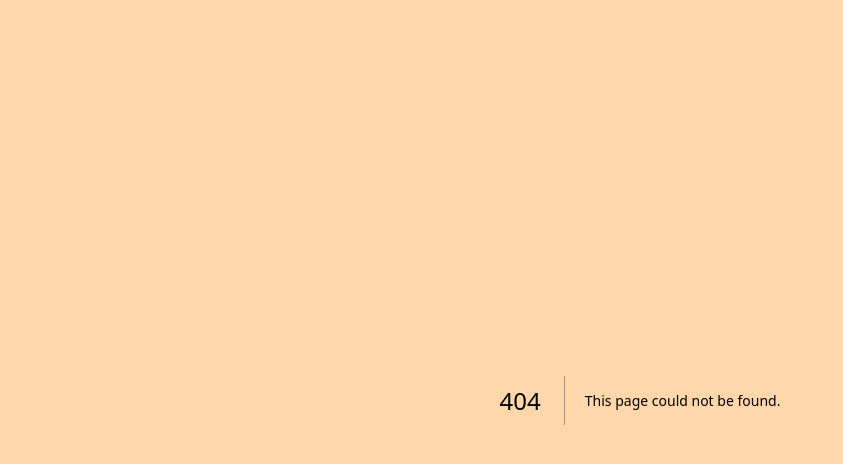
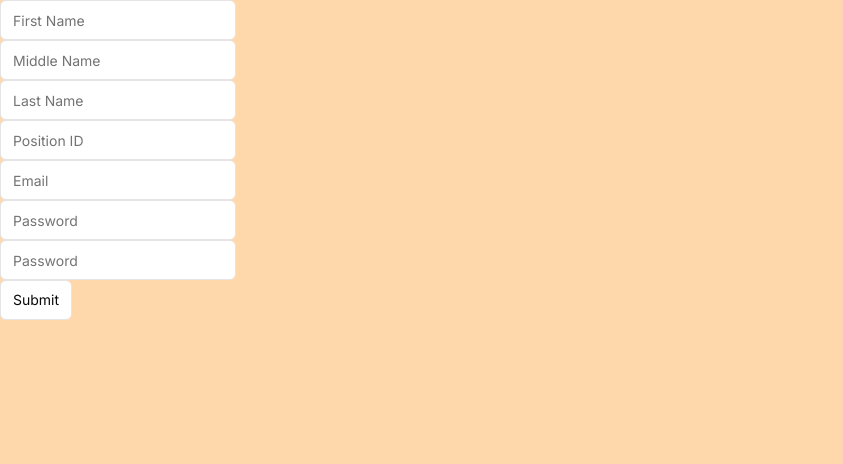
Before and after one commit to biencarlo/bims-frontend, a Next.js app: page /register in a window 1280 px wide. Before the commit this address had no page. Shown: the top 464 px of the page, without its empty margins (0-843 px from the left). Built offline with nearby package versions, Linux system fonts and the light colour scheme; no server answers.

Commit message:
added simple register page

```diff
--- /dev/null
+++ b/app/register/page.tsx
@@ -0,0 +1,58 @@
+'use client';
+
+import { Input } from "@/components/ui/input";
+import { useState, useEffect } from "react";
+
+import axios from 'axios';
+export default function Register(){
+    useEffect(()=>{
+            axios.get('http://127.0.0.1:8000/token').then((res)=>{
+            setToken(res.data);
+        });
+    }, []);
+    const [token, setToken] = useState<string>();
+    console.log('first load', token);
+    const handleSubmit = (e : React.SyntheticEvent)=>{
+        e.preventDefault();
+
+        const target = e.target as typeof e.target & {
+          first_name: { value: string };
+          middle_name: { value: string };
+          last_name: { value: string };
+          position_id: { value: number };
+          email: { value: string };
+          password: { value: string };
+          password_confirmation: { value: string };
+        };
+
+
+        console.log('token >>', token);
+        axios.post('http://127.0.0.1:8000/register', {
+                first_name: target.first_name.value,
+                middle_name: target.middle_name.value,
+                last_name: target.last_name.value,
+                position_id: target.position_id.value,
+                email: target.email.value,
+                password: target.password.value,
+                password_confirmation: target.password_confirmation.value,
+            }, {
+                headers: {
+                    'X-CSRF-TOKEN': token
+                }
+            });
+    }
+    return (
+        <>
+            <form onSubmit={handleSubmit}>
+                    <Input type="text" className="w-42" placeholder="First Name" name="first_name"/>
+                    <Input type="text" className="w-42"  placeholder="Middle Name" name="middle_name"/>
+                    <Input type="text" className="w-42"  placeholder="Last Name" name="last_name"/>
+                    <Input type="number"  className="w-42" placeholder="Position ID" name="position_id"/>
+                    <Input type="email" className="w-42"  placeholder="Email" name="email"/>
+                    <Input type="password" className="w-42"  placeholder="Password" name="password"/>
+                    <Input type="password" className="w-42"  placeholder="Password" name="password_confirmation"/>
+                    <Input type="submit" value={'Submit'} className="w-42" />
+            </form>
+        </>
+    );
+}
--- a/package.json
+++ b/package.json
@@ -17,6 +17,7 @@
     "@types/react": "18.2.21",
     "@types/react-dom": "18.2.7",
     "autoprefixer": "10.4.15",
+    "axios": "^1.5.0",
     "class-variance-authority": "^0.7.0",
     "clsx": "^2.0.0",
     "lucide-react": "^0.274.0",
```
Also changed, not shown: 1 other file (tests, documents, lock files or other folders).
